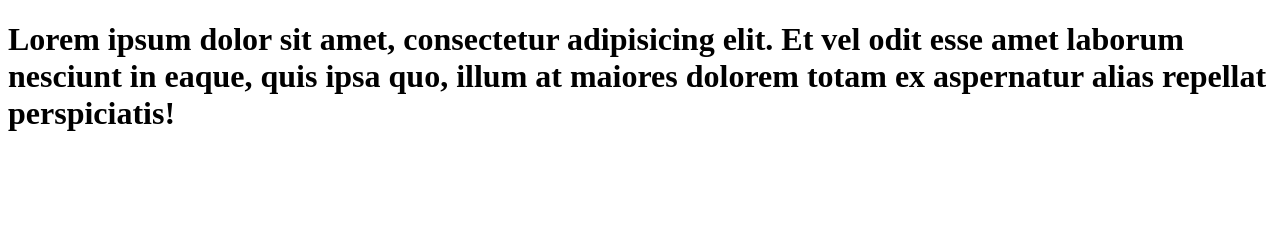
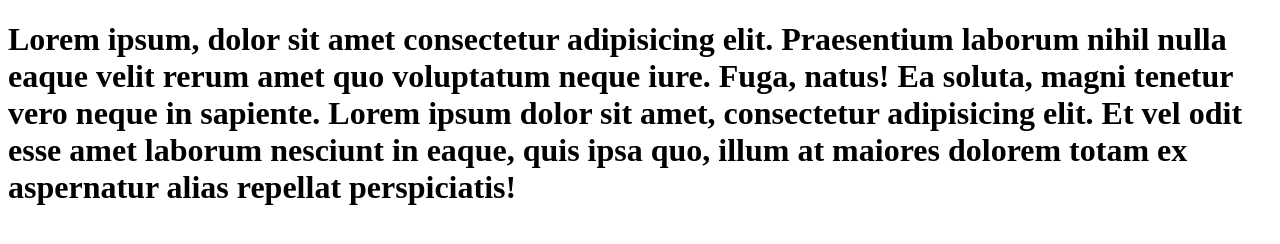
Before and after one commit to MrBen18/The_Beginning, a plain HTML site: page index.html in a window 1280 px wide. Drawn offline with Linux system fonts and the light colour scheme.

Commit message:
Update index.html

```diff
--- a/index.html
+++ b/index.html
@@ -7,6 +7,7 @@
 </head>
 <body>
     <h1>
+        Lorem ipsum, dolor sit amet consectetur adipisicing elit. Praesentium laborum nihil nulla eaque velit rerum amet quo voluptatum neque iure. Fuga, natus! Ea soluta, magni tenetur vero neque in sapiente.
         Lorem ipsum dolor sit amet, consectetur adipisicing elit. Et vel odit esse amet laborum nesciunt in eaque, quis ipsa quo, illum at maiores dolorem totam ex aspernatur alias repellat perspiciatis!
     </h1>
 </body>
```
